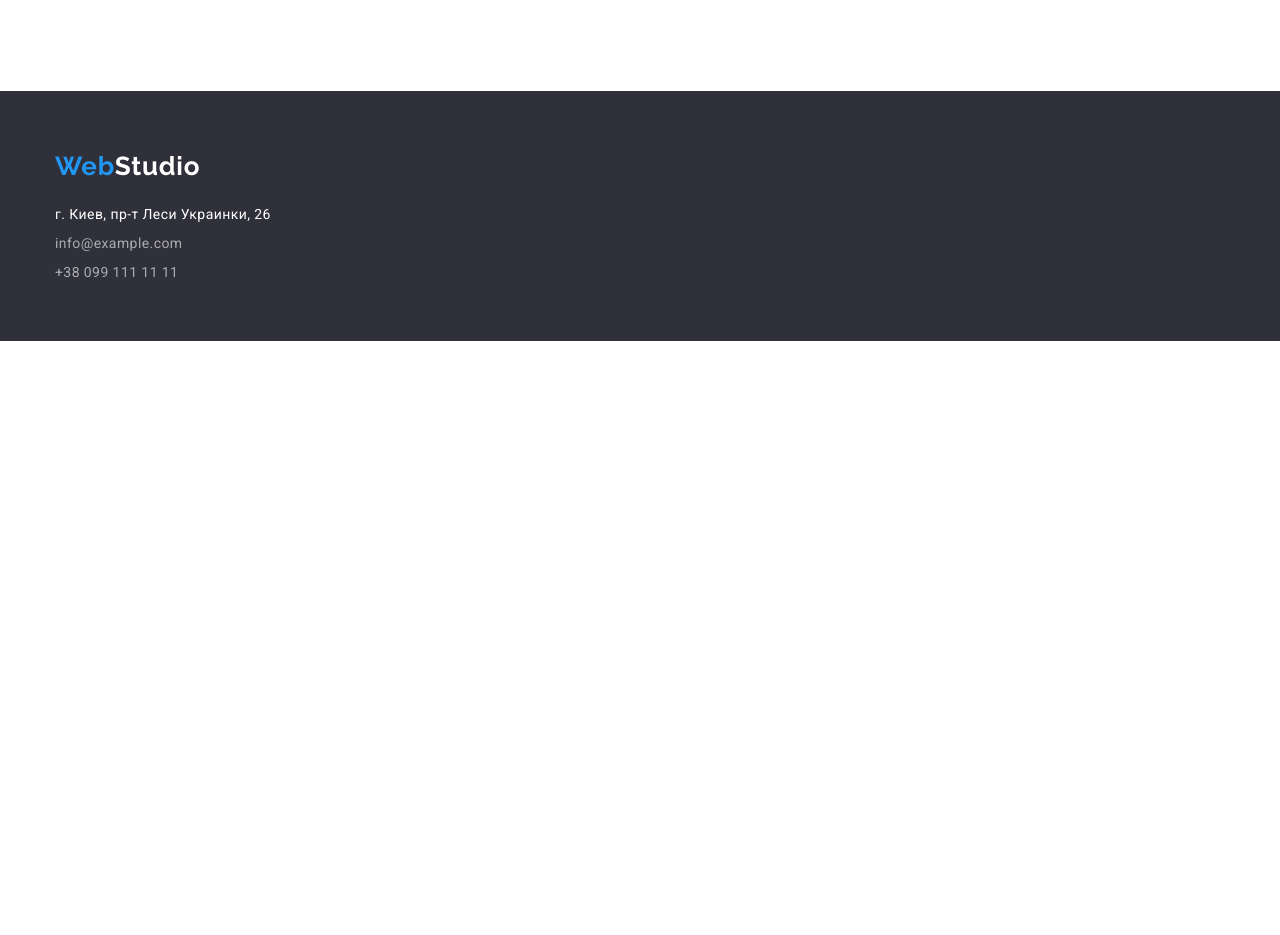
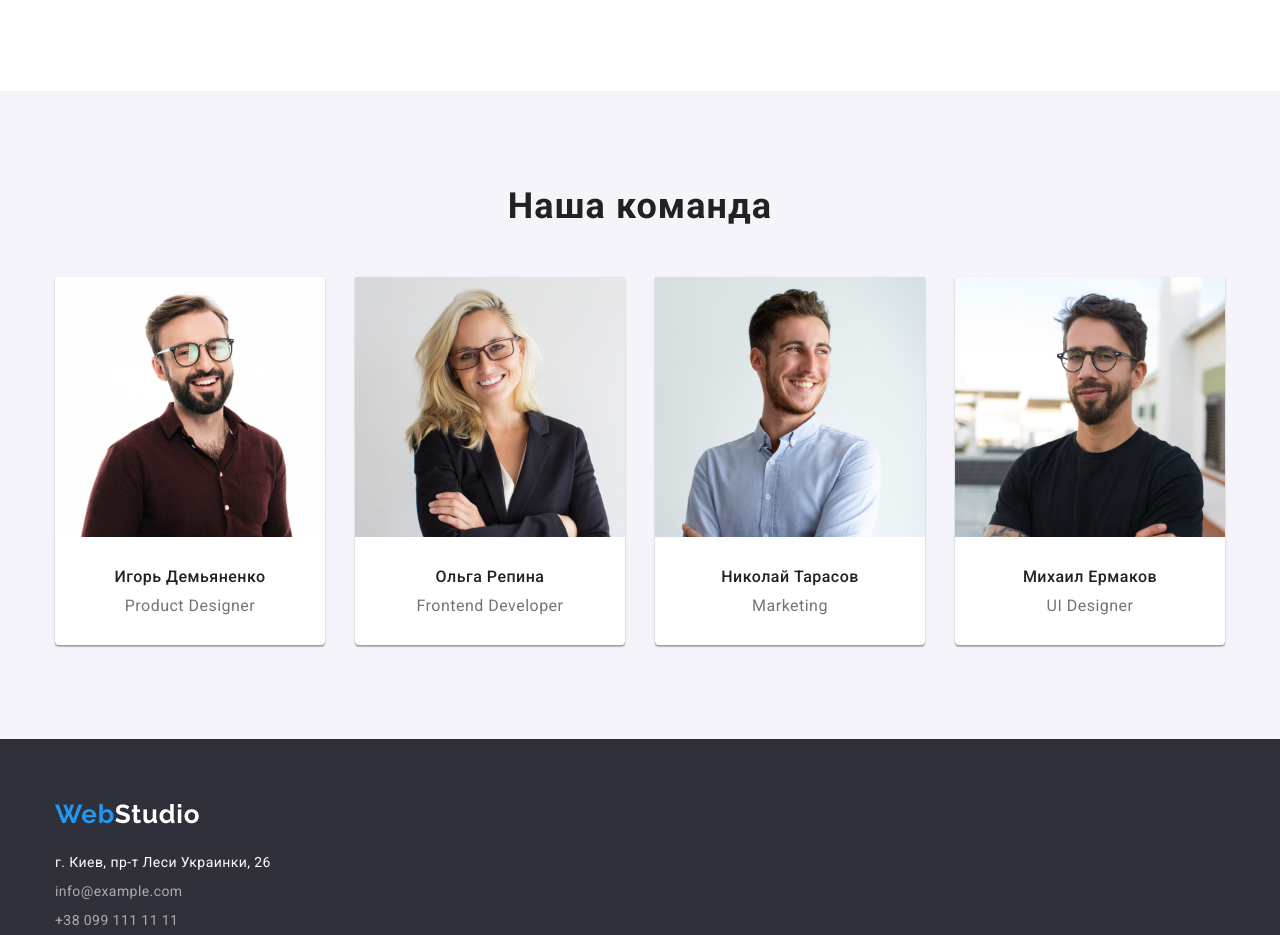
Before and after one commit to YoungSandw1ch/Home-work-1, a plain HTML site: page index.html in a window 1280 px wide. Shown: the part 1355-2290 px from the top of the page. Before the commit the page ends 1696 px from the top, so only its background shows below. Drawn offline with Linux system fonts and the light colour scheme.

Commit message:
Ok. Done

```diff
--- a/css/styles.css
+++ b/css/styles.css
@@ -188,6 +188,51 @@ body{
 .rows__row div:not(:last-child){
     margin-right: 30px;
 }
+/*-----------------------------------comand-------------------------------*/
+
+.comand {
+    background-color: rgba(245, 244, 250, 1);
+    height: 648px;
+}
+.comand__title {
+    padding-top: 94px;
+    margin-bottom: 50px;
+}
+.comand__row {
+    display: flex;
+
+}
+.comand__item {
+    flex: 0 0 calc((1170px - 90px)/4);
+    background: #FFFFFF;
+    box-shadow: 0px 1px 3px rgba(0, 0, 0, 0.12), 0px 1px 1px rgba(0, 0, 0, 0.14), 0px 2px 1px rgba(0, 0, 0, 0.2);
+    border-radius: 0px 0px 4px 4px;
+}
+.comand__item:not(:last-child){
+    margin-right: 30px;
+
+}
+.comand__body {
+    font-size: 16px;
+    line-height: 19px;
+    text-align: center;
+    letter-spacing: 0.03em;
+    width: 270px;
+    height: 368px;
+}
+.comand__img {
+    max-width: 270px;
+    max-height: 260px;
+}
+.comand__name {
+    font-weight: 500;
+    color: #212121;
+    margin: 30px 0px 10px 0px;
+}
+.comand__position {
+    color: #757575;
+    margin-bottom: 30px;
+}
 
 /*-----------------------------------footer-------------------------------*/
 .footer{
--- a/index.html
+++ b/index.html
@@ -83,6 +83,41 @@
                     </div>
                 </div>
             </section>
+            <section class="comand">
+                <div class="container">
+                    <div class="comand__title title">Наша команда</div>
+                    <div class="comand__row">
+                        <div class="comand__item">
+                            <div class="comand__body">
+                                <img class="comand__img" src="/img/our command/worker-1.jpg" alt="">
+                                <p class="comand__name">Игорь Демьяненко</p>
+                                <p class="comand__position">Product Designer</p>
+                            </div>
+                        </div>
+                        <div class="comand__item">
+                            <div class="comand__body">
+                                <img class="comand__img" src="/img/our command/worker-2.jpg" alt="">
+                                <p class="comand__name">Ольга Репина</p>
+                                <p class="comand__position">Frontend Developer</p>
+                            </div>
+                        </div>
+                        <div class="comand__item">
+                            <div class="comand__body">
+                                <img class="comand__img" src="/img/our command/worker-3.jpg" alt="">
+                                <p class="comand__name">Николай Тарасов</p>
+                                <p class="comand__position">Marketing</p>
+                            </div>
+                        </div>
+                        <div class="comand__item">
+                            <div class="comand__body">
+                                <img class="comand__img" src="/img/our command/worker-4.jpg" alt="">
+                                <p class="comand__name">Михаил Ермаков</p>
+                                <p class="comand__position">UI Designer</p>
+                            </div>
+                        </div>
+                    </div>
+                </div>
+            </section>
         </main>
         <footer class="footer">
             <div class="container">
```
